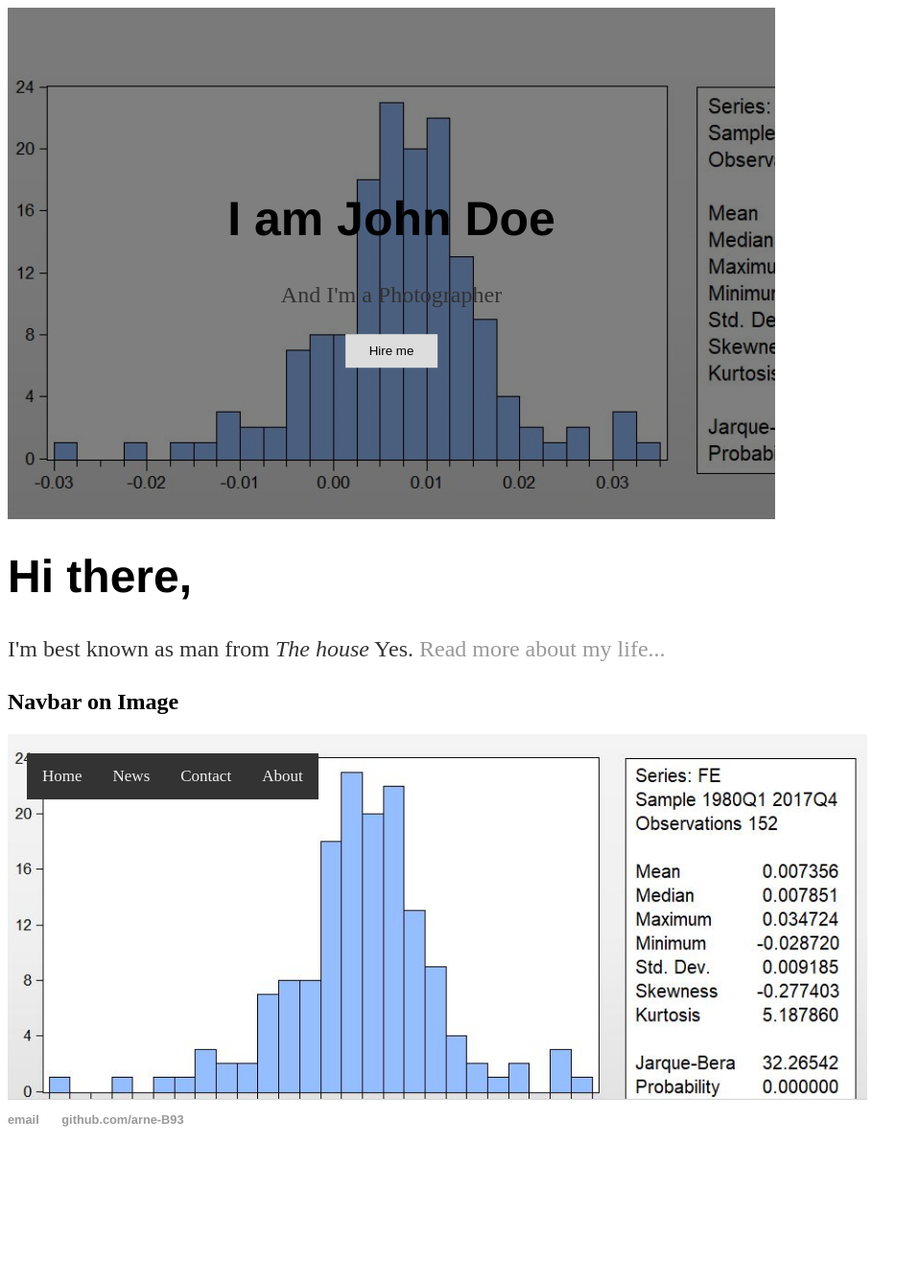
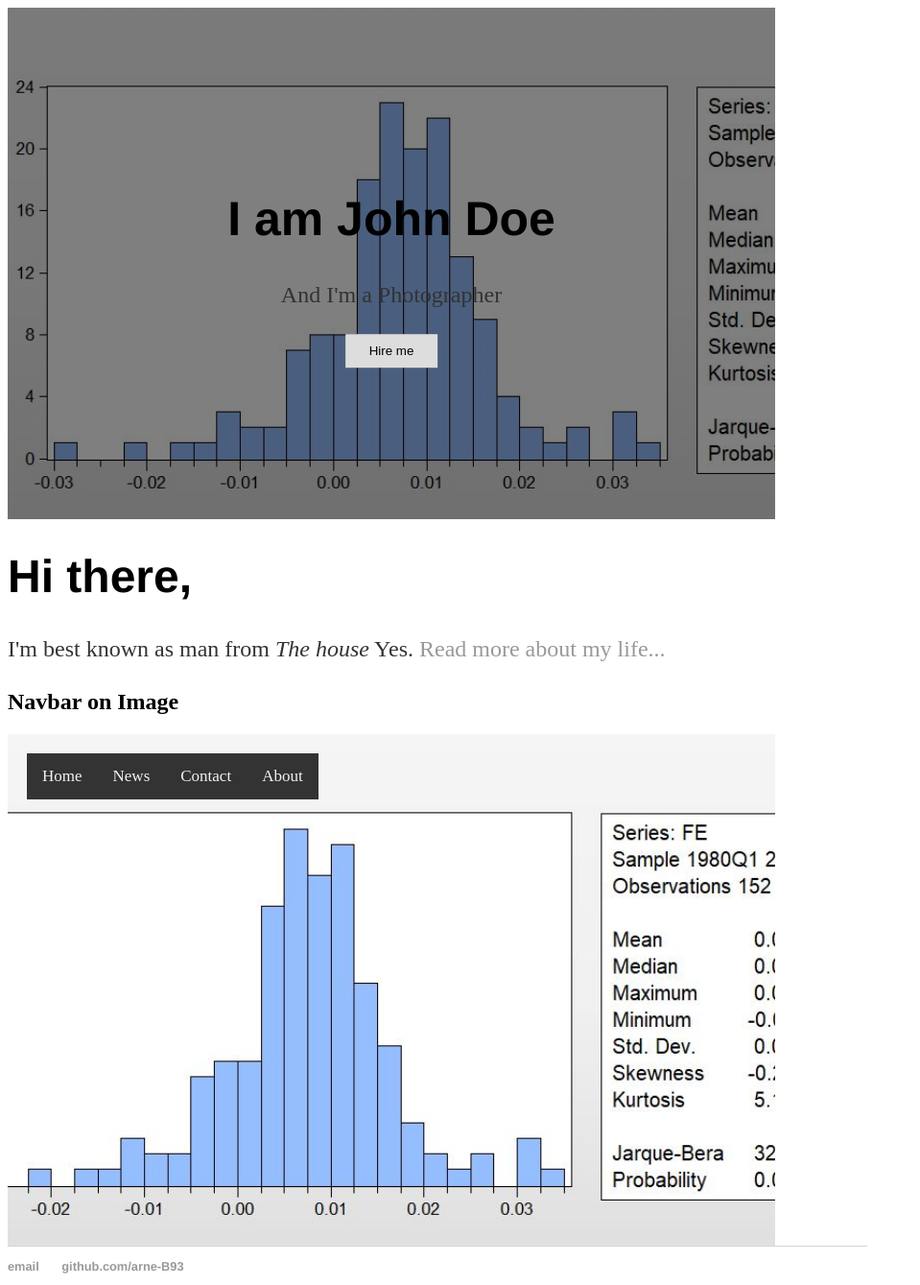
Before and after one commit to Arne-B93/Arne-B93, a Jekyll site: the page built from index.html, in a window 1280 px wide. Shown: the whole page at 96% size, without its empty margins (0-959 px from the left). Built offline with Jekyll 4.4.1, drawn with Linux system fonts in a browser that asks for light colours; before the commit the page ends 1186 px from its top, so only the background shows below that.

Commit message:
Update main.css

```diff
--- a/css/main.css
+++ b/css/main.css
@@ -87,7 +87,8 @@ ul.posts li {
   /* The image used */
   background-image: url("../images/resid_anal_2d.JPG");
 
-  min-height: 380px;
+  width: 800px;
+  height: 533px;
 
   /* Center and scale the image nicely */
   background-position: center;
```
